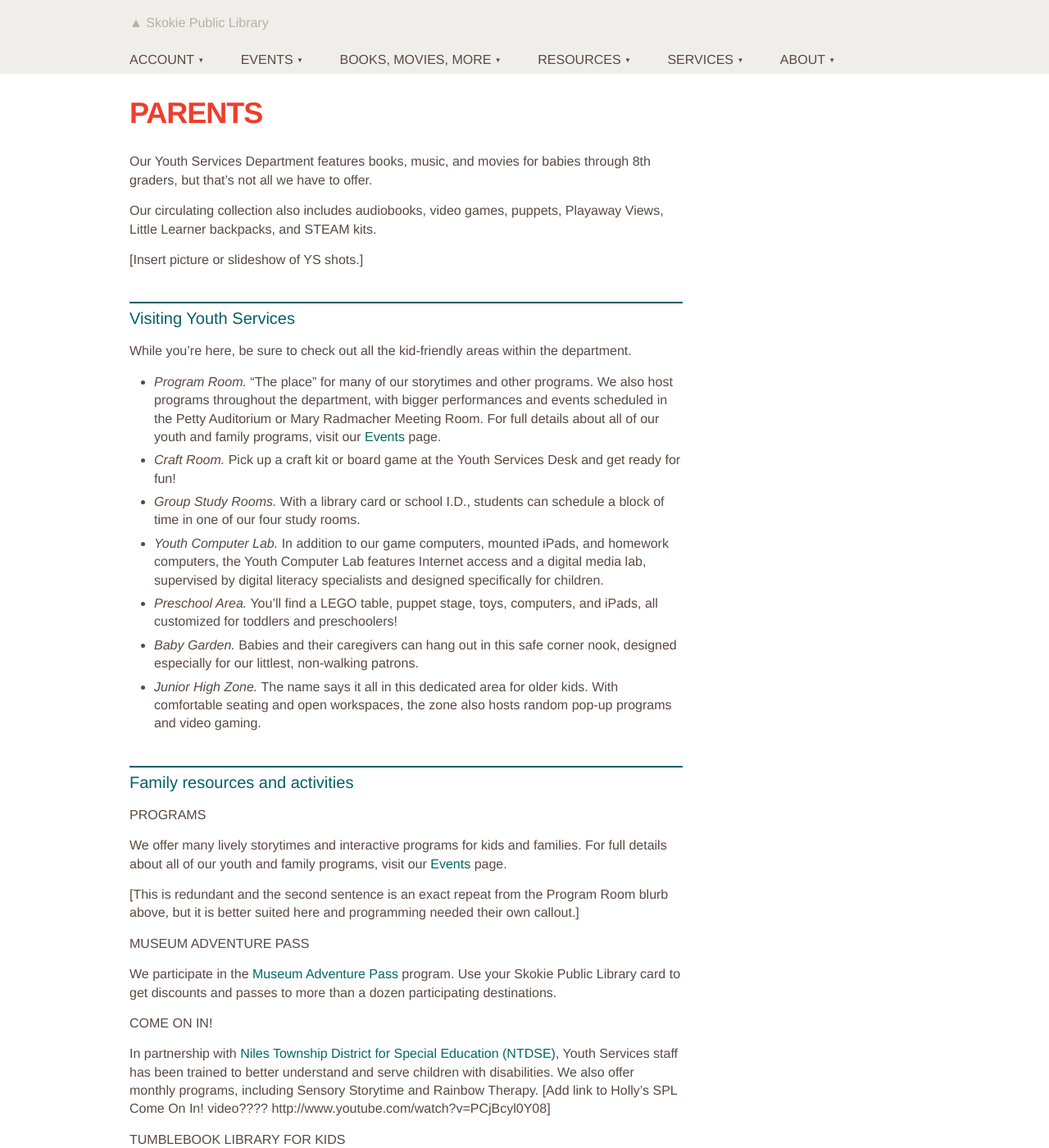
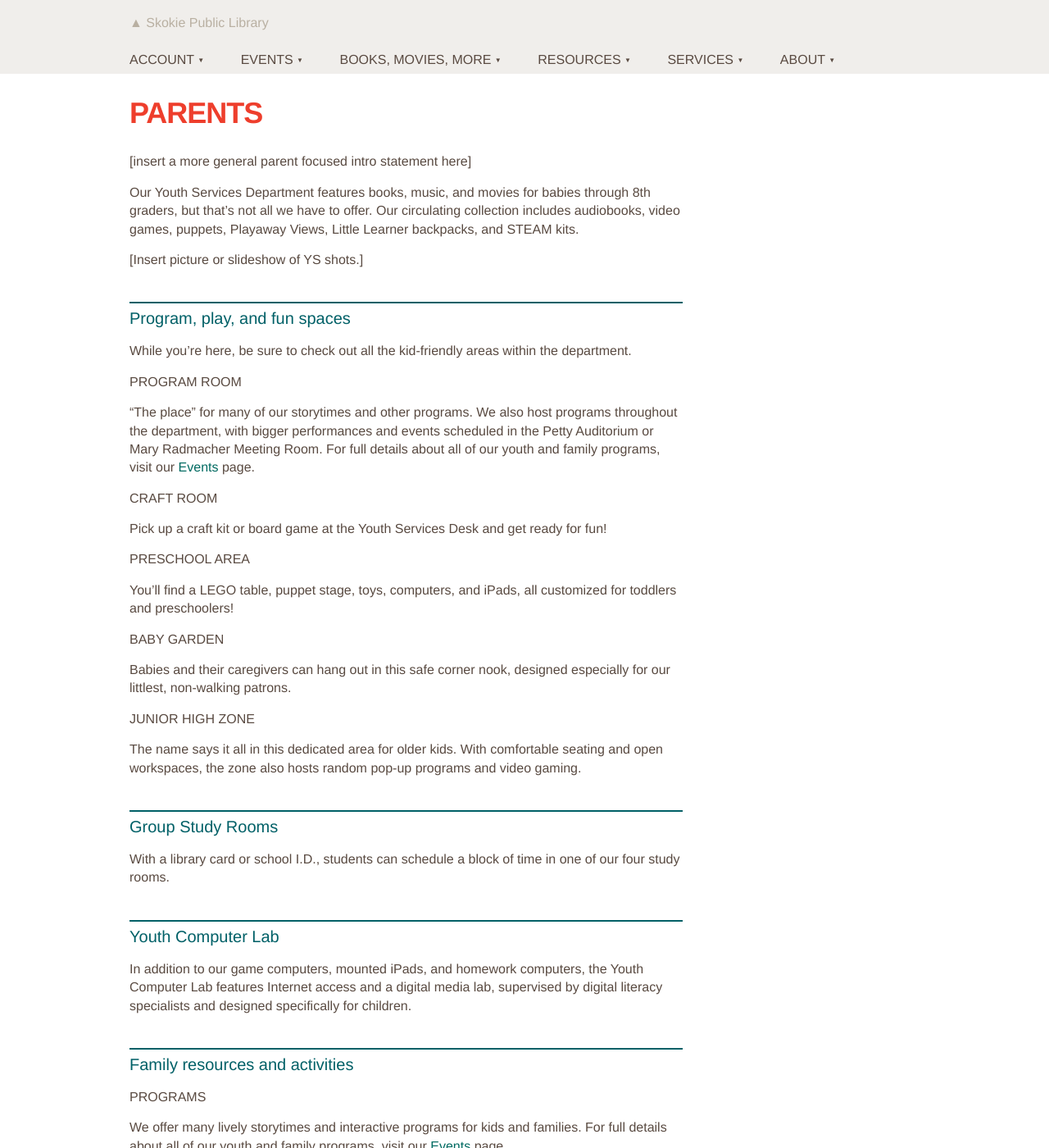
Before and after one commit to skokielibrary/spl-content, a Jekyll site: the page built from _content/mandy/services--parents.markdown, in a window 1280 px wide and 1400 px high. Shown: the whole window at 82% size. Built offline with Jekyll 4.4.1, drawn with Linux system fonts in a browser that asks for light colours; some of the changed text lies outside the part shown.

Commit message:
took a swipe at parents page

```diff
--- a/_content/mandy/services--parents.markdown
+++ b/_content/mandy/services--parents.markdown
@@ -4,28 +4,49 @@ title: Parents
 published: true
 ---
 
-Our Youth Services Department features books, music, and movies for babies through 8th graders, but that's not all we have to offer.
+[insert a more general parent focused intro statement here]
 
-Our circulating collection also includes audiobooks, video games, puppets, Playaway Views, Little Learner backpacks, and STEAM kits.
+Our Youth Services Department features books, music, and movies for babies through 8th graders, but that's not all we have to offer. Our circulating collection includes audiobooks, video games, puppets, Playaway Views, Little Learner backpacks, and STEAM kits.
 
 [Insert picture or slideshow of YS shots.]
 
-##Visiting Youth Services
+## Program, play, and fun spaces
 
 While you're here, be sure to check out all the kid-friendly areas within the department.
-- *Program Room.* "The place" for many of our storytimes and other programs. We also host programs throughout the department, with bigger performances and events scheduled in the Petty Auditorium or Mary Radmacher Meeting Room. For full details about all of our youth and family programs, visit our [Events](http://skokielibrary.info/s_programs/index.asp) page.
-- *Craft Room.* Pick up a craft kit or board game at the Youth Services Desk and get ready for fun!
-- *Group Study Rooms.* With a library card or school I.D., students can schedule a block of time in one of our four study rooms.
-- *Youth Computer Lab.* In addition to our game computers, mounted iPads, and homework computers, the Youth Computer Lab features Internet access and a digital media lab, supervised by digital literacy specialists and designed specifically for children.
-- *Preschool Area.* You'll find a LEGO table, puppet stage, toys, computers, and iPads, all customized for toddlers and preschoolers!
-- *Baby Garden.* Babies and their caregivers can hang out in this safe corner nook, designed especially for our littlest, non-walking patrons.
-- *Junior High Zone.* The name says it all in this dedicated area for older kids. With comfortable seating and open workspaces, the zone also hosts random pop-up programs and video gaming.
+
+###Program Room
+
+"The place" for many of our storytimes and other programs. We also host programs throughout the department, with bigger performances and events scheduled in the Petty Auditorium or Mary Radmacher Meeting Room. For full details about all of our youth and family programs, visit our [Events](#) page.
+
+###Craft Room
+
+Pick up a craft kit or board game at the Youth Services Desk and get ready for fun!
+
+###Preschool Area
+
+You'll find a LEGO table, puppet stage, toys, computers, and iPads, all customized for toddlers and preschoolers!
+
+### Baby Garden
+
+Babies and their caregivers can hang out in this safe corner nook, designed especially for our littlest, non-walking patrons.
+
+### Junior High Zone
+
+The name says it all in this dedicated area for older kids. With comfortable seating and open workspaces, the zone also hosts random pop-up programs and video gaming.
+
+## Group Study Rooms
+
+With a library card or school I.D., students can schedule a block of time in one of our four study rooms.
+
+##Youth Computer Lab
+
+In addition to our game computers, mounted iPads, and homework computers, the Youth Computer Lab features Internet access and a digital media lab, supervised by digital literacy specialists and designed specifically for children.
 
 ##Family resources and activities
 
 ###Programs
 
-We offer many lively storytimes and interactive programs for kids and families. For full details about all of our youth and family programs, visit our [Events](http://skokielibrary.info/s_programs/index.asp) page.
+We offer many lively storytimes and interactive programs for kids and families. For full details about all of our youth and family programs, visit our [Events](#) page.
 
 [This is redundant and the second sentence is an exact repeat from the Program Room blurb above, but it is better suited here and programming needed their own callout.]
 
@@ -54,11 +76,11 @@ With [Novelist K-8 Plus](http://web.b.ebscohost.com/novpk8/search/novbasic?sid=9
 
 ##Skokie schools
 
-Skokie is home to many public and private schools. [SkokieNet's Directory of K-12 Schools](http://skokienet.org/taxonomy/term/1619) features a complete list of school websites and contact information. A comprehensive listing of  [Skokie preschools and child care centers](http://www.skokienet.org/preschoolchildcare) is also available.
+Skokie is home to many public and private schools. [SkokieNet's Directory of K-12 Schools](#) features a complete list of school websites and contact information. A comprehensive listing of  [Skokie preschools and child care centers](#) is also available.
 
 A number of Skokie schools have loaned us copies of their textbooks for use in the library. So check with us the next time a school book is left behind--we just may have it!
 
-##Other links of interest
+## Other links of interest
 
 - [Common Sense Media](https://www.commonsensemedia.org/)
 - Kids' Books We Love [possibly add this link or add Book Match for Kids????]
```
Also changed, not shown: other parts of _content/mandy/services--parents.markdown (+1 -0 lines).
